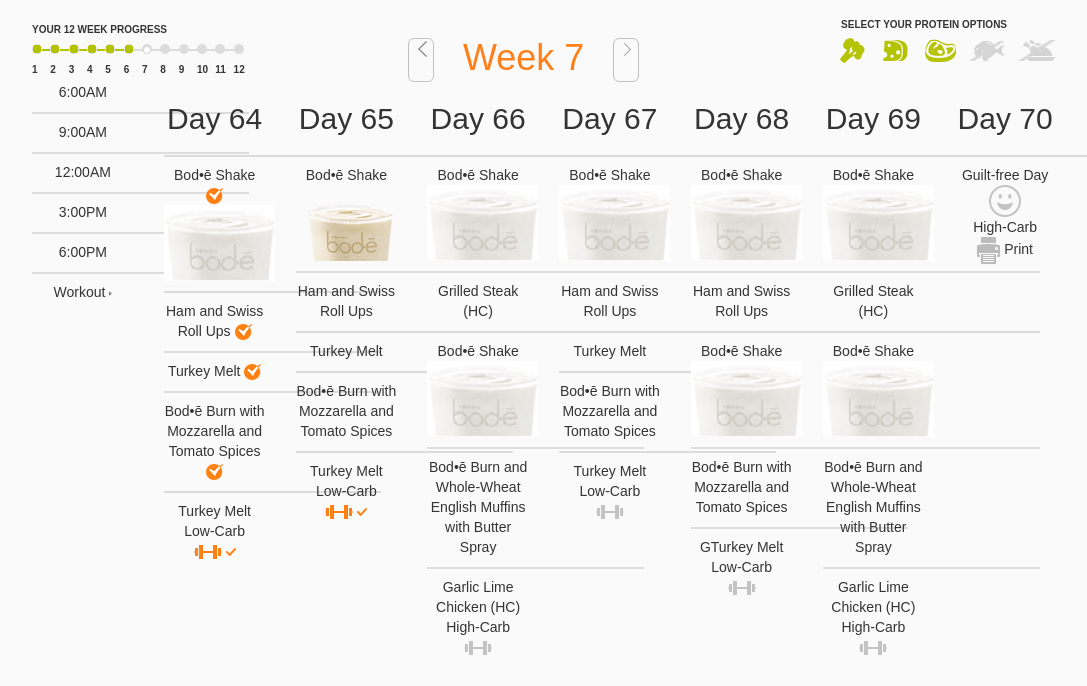
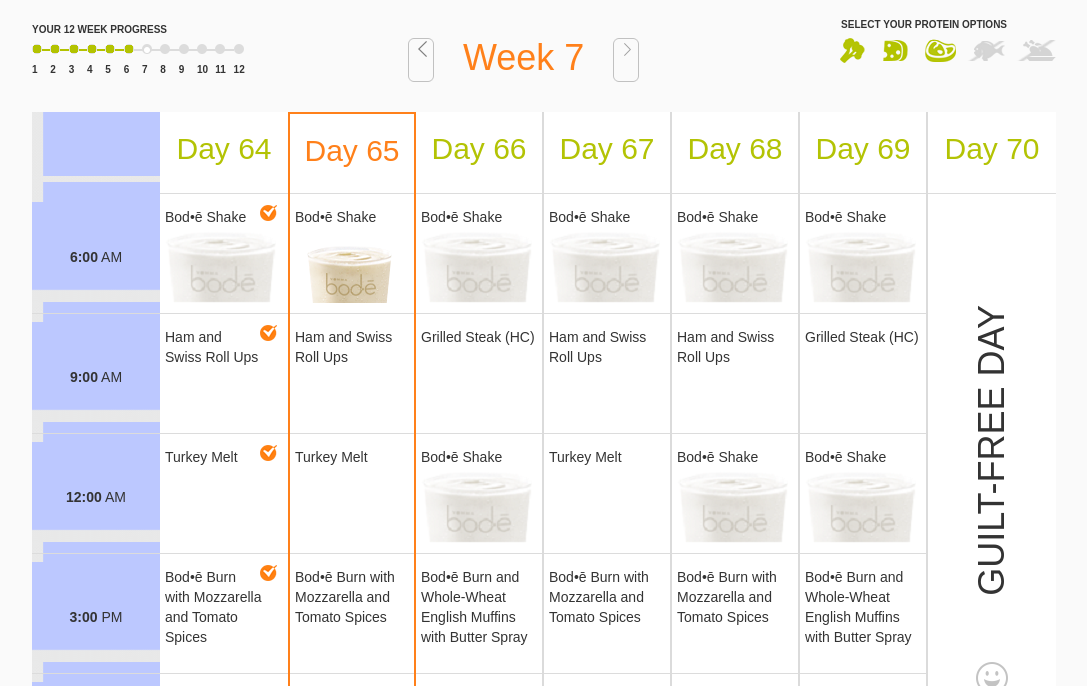
Before and after one commit to dceynowa/GetResponse_PSD_to_HTML, a plain HTML site: page index.html in a window 1280 px wide. Shown: the part 83-769 px from the top of the page, without its empty margins (96-1183 px from the left). Drawn offline with Linux system fonts and the light colour scheme; a small style sheet from the web is missing.

Commit message:
change section calendar

```diff
--- a/index.html
+++ b/index.html
@@ -119,54 +119,55 @@
 </section>
 
 <section id="calendar">
-    <div class="row text-center">
-        <div class="col-md-6">
-            <div class="row">
-                <div class="col-md-3" id="hours">
-                    <div class="wave_background"></div>
-                    <div class="wave_background">
-                        <span class="hour">6:00</span><span class="am">AM</span>
+    <div class="whole_week">
+        <div class="calendar text-center" id="hours">
+            <div class="wave_background which_day"></div>
+            <div class="wave_background border_in_calendar">
+            </div>
+            <div class="wave_background big_field_in_calendar">
+                <span class="hour">6:00</span><span class="am"> AM</span>
             </div>
             <div class="border_in_calendar wave_background">
                 <img src="img/border_bottom_in_calendar.png" alt="Border">
             </div>
-                    <div class="wave_background">
-                        <span class="hour">9:00</span><span class="am">AM</span>
+            <div class="wave_background big_field_in_calendar">
+                <span class="hour">9:00</span><span class="am"> AM</span>
             </div>
             <div class="border_in_calendar wave_background">
                 <img src="img/border_bottom_in_calendar.png" alt="Border">
             </div>
-                    <div class="wave_background">
-                        <span class="hour">12:00</span><span class="am">AM</span>
+            <div class="wave_background big_field_in_calendar">
+                <span class="hour">12:00</span><span class="am"> AM</span>
             </div>
             <div class="border_in_calendar wave_background">
                 <img src="img/border_bottom_in_calendar.png" alt="Border">
             </div>
-                    <div class="wave_background">
-                        <span class="hour">3:00</span><span class="pm">PM</span>
+            <div class="wave_background big_field_in_calendar">
+                <span class="hour">3:00</span><span class="pm"> PM</span>
             </div>
             <div class="border_in_calendar wave_background">
                 <img src="img/border_bottom_in_calendar.png" alt="Border">
             </div>
-                    <div class="wave_background">
-                        <span class="hour">6:00</span><span class="pm">PM</span>
+            <div class="wave_background big_field_in_calendar">
+                <span class="hour">6:00</span><span class="pm"> PM</span>
             </div>
+            <div class="wave_background small_field_id_calendar"></div>
             <div class="border_in_calendar wave_background">
                 <img src="img/border_bottom_in_calendar.png" alt="Border">
             </div>
-                    <div id="workout" class="wave_background">
+            <div id="workout" class="wave_background small_field_id_calendar">
                 <span>Workout</span>
                 <img src="img/small_arrow.png" alt="Small arrow">
             </div>
         </div>
-                <div class="col-md-3" id="day64">
+        <div class="calendar" id="day64">
             <div class="which_day">
                 <h2>Day 64</h2>
             </div>
             <div class="border_in_calendar">
                 <img src="img/border_bottom_in_calendar.png" alt="Border">
             </div>
-                    <div id="6am_day64">
+            <div id="6am_day64" class="big_field_in_calendar">
                 <span class="meal">Bod•ē Shake</span>
                 <img src="img/check_in_round.png" class="check_in_round" alt="Check">
                 <img src="img/shake.png" class="shake" alt="Shake">
@@ -174,257 +175,271 @@
             <div class="border_in_calendar">
                 <img src="img/border_bottom_in_calendar.png" alt="Border">
             </div>
-                    <div id="9am_day64">
-                        <span class="meal">Ham and Swiss Roll Ups</span>
+            <div id="9am_day64" class="big_field_in_calendar">
+                <span class="meal">Ham and <br> Swiss Roll Ups</span>
                 <img src="img/check_in_round.png" class="check_in_round" alt="Check">
             </div>
             <div class="border_in_calendar">
                 <img src="img/border_bottom_in_calendar.png" alt="Border">
             </div>
-                    <div id="12am_day64">
+            <div id="12am_day64" class="big_field_in_calendar">
                 <span class="meal">Turkey Melt</span>
                 <img src="img/check_in_round.png" class="check_in_round" alt="Check">
             </div>
             <div class="border_in_calendar">
                 <img src="img/border_bottom_in_calendar.png" alt="Border">
             </div>
-                    <div id="3pm_day64">
-                        <span class="meal">Bod•ē Burn with Mozzarella and Tomato Spices</span>
+            <div id="3pm_day64" class="big_field_in_calendar">
+                <span class="meal">Bod•ē Burn <br> with Mozzarella and Tomato Spices</span>
                 <img src="img/check_in_round.png" class="check_in_round" alt="Check">
             </div>
             <div class="border_in_calendar">
                 <img src="img/border_bottom_in_calendar.png" alt="Border">
             </div>
-                    <div id="6pm_day64">
+            <div id="6pm_day64" class="big_field_in_calendar">
                 <span class="meal">Turkey Melt</span>
             </div>
-                    <div class="wave_background">
+            <div class="wave_background small_field_id_calendar">
                 <span class="carb">Low-Carb</span>
             </div>
-                    <div class="wave_background">
+            <div class="border_in_calendar wave_background">
+                <img src="img/border_bottom_in_calendar.png" alt="Border">
+            </div>
+            <div class="wave_background small_field_id_calendar">
                 <img src="img/barbell_orange.png" class="barbell" alt="Barbell">
                 <img src="img/check_orange.png" class="check" alt="Check">
             </div>
         </div>
-                <div class="col-md-3 current_day" id="day65">
-                    <div class="which_day">
+        <div class="calendar current_day" id="day65">
+            <div class="which_day align-middle">
                 <h2>Day 65</h2>
             </div>
             <div class="border_in_calendar">
                 <img src="img/border_bottom_in_calendar.png" alt="Border">
             </div>
-                    <div id="6am_day65">
+            <div id="6am_day65" class="big_field_in_calendar">
                 <span class="meal">Bod•ē Shake</span>
                 <img src="img/shake_day_65.png" class="shake" alt="Shake">
             </div>
             <div class="border_in_calendar">
                 <img src="img/border_bottom_in_calendar.png" alt="Border">
             </div>
-                    <div id="9am_day65">
+            <div id="9am_day65" class="big_field_in_calendar">
                 <span class="meal">Ham and Swiss Roll Ups</span>
             </div>
             <div class="border_in_calendar">
                 <img src="img/border_bottom_in_calendar.png" alt="Border">
             </div>
-                    <div id="12am_day65">
+            <div id="12am_day65" class="big_field_in_calendar">
                 <span class="meal">Turkey Melt</span>
             </div>
             <div class="border_in_calendar">
                 <img src="img/border_bottom_in_calendar.png" alt="Border">
             </div>
-                    <div id="3pm_day65">
+            <div id="3pm_day65" class="big_field_in_calendar">
                 <span class="meal">Bod•ē Burn with Mozzarella and Tomato Spices</span>
             </div>
             <div class="border_in_calendar">
                 <img src="img/border_bottom_in_calendar.png" alt="Border">
             </div>
-                    <div id="6pm_day65">
+            <div id="6pm_day65" class="big_field_in_calendar">
                 <span class="meal">Turkey Melt</span>
             </div>
-                    <div class="wave_background">
+            <div class="wave_background small_field_id_calendar">
                 <span class="carb">Low-Carb</span>
             </div>
-                    <div class="wave_background">
+            <div class="border_in_calendar wave_background">
+                <img src="img/border_bottom_in_calendar.png" alt="Border">
+            </div>
+            <div class="wave_background small_field_id_calendar">
                 <img src="img/barbell_orange.png" class="barbell" alt="Barbell">
                 <img src="img/check_orange.png" class="check" alt="Check">
             </div>
         </div>
-                <div class="col-md-3" id="day66">
+        <div class="calendar" id="day66">
             <div class="which_day">
                 <h2>Day 66</h2>
             </div>
             <div class="border_in_calendar">
                 <img src="img/border_bottom_in_calendar.png" alt="Border">
             </div>
-                    <div id="6am_day66">
+            <div id="6am_day66" class="big_field_in_calendar">
                 <span class="meal">Bod•ē Shake</span>
                 <img src="img/shake.png" class="shake" alt="Shake">
             </div>
             <div class="border_in_calendar">
                 <img src="img/border_bottom_in_calendar.png" alt="Border">
             </div>
-                    <div id="9am_day66">
+            <div id="9am_day66" class="big_field_in_calendar">
                 <span class="meal">Grilled Steak (HC)</span>
             </div>
             <div class="border_in_calendar">
                 <img src="img/border_bottom_in_calendar.png" alt="Border">
             </div>
-                    <div id="12am_day66">
+            <div id="12am_day66" class="big_field_in_calendar">
                 <span class="meal">Bod•ē Shake</span>
                 <img src="img/shake.png" class="shake" alt="Shake">
             </div>
             <div class="border_in_calendar">
                 <img src="img/border_bottom_in_calendar.png" alt="Border">
             </div>
-                    <div id="3pm_day66">
+            <div id="3pm_day66" class="big_field_in_calendar">
                 <span class="meal">Bod•ē Burn and Whole-Wheat English Muffins with Butter Spray</span>
             </div>
             <div class="border_in_calendar">
                 <img src="img/border_bottom_in_calendar.png" alt="Border">
             </div>
-                    <div id="6pm_day66">
+            <div id="6pm_day66" class="big_field_in_calendar">
                 <span class="meal">Garlic Lime Chicken (HC)</span>
             </div>
-                    <div class="wave_background">
+            <div class="wave_background small_field_id_calendar">
                 <span class="carb">High-Carb</span>
             </div>
-                    <div class="wave_background">
+            <div class="border_in_calendar wave_background">
+                <img src="img/border_bottom_in_calendar.png" alt="Border">
+            </div>
+            <div class="wave_background small_field_id_calendar">
                 <img src="img/barbell_grey.png" class="barbell" alt="Barbell">
             </div>
         </div>
-            </div>
-        </div>
-        <div class="col-md-6">
-            <div class="row">
-                <div class="col-md-3" id="day67">
+        <div class="calendar" id="day67">
             <div class="which_day">
                 <h2>Day 67</h2>
             </div>
             <div class="border_in_calendar">
                 <img src="img/border_bottom_in_calendar.png" alt="Border">
             </div>
-                    <div id="6am_day67">
+            <div id="6am_day67" class="big_field_in_calendar">
                 <span class="meal">Bod•ē Shake</span>
                 <img src="img/shake.png" class="shake" alt="Shake">
             </div>
             <div class="border_in_calendar">
                 <img src="img/border_bottom_in_calendar.png" alt="Border">
             </div>
-                    <div id="9am_day67">
+            <div id="9am_day67" class="big_field_in_calendar">
                 <span class="meal">Ham and Swiss Roll Ups</span>
             </div>
             <div class="border_in_calendar">
                 <img src="img/border_bottom_in_calendar.png" alt="Border">
             </div>
-                    <div id="12am_day67">
+            <div id="12am_day67" class="big_field_in_calendar">
                 <span class="meal">Turkey Melt</span>
             </div>
             <div class="border_in_calendar">
                 <img src="img/border_bottom_in_calendar.png" alt="Border">
             </div>
-                    <div id="3pm_day67">
+            <div id="3pm_day67" class="big_field_in_calendar">
                 <span class="meal">Bod•ē Burn with Mozzarella and Tomato Spices</span>
             </div>
             <div class="border_in_calendar">
                 <img src="img/border_bottom_in_calendar.png" alt="Border">
             </div>
-                    <div id="6pm_day67">
+            <div id="6pm_day67" class="big_field_in_calendar">
                 <span class="meal">Turkey Melt</span>
             </div>
-                    <div class="wave_background">
+            <div class="wave_background small_field_id_calendar">
                 <span class="carb">Low-Carb</span>
             </div>
-                    <div class="wave_background">
+            <div class="border_in_calendar wave_background">
+                <img src="img/border_bottom_in_calendar.png" alt="Border">
+            </div>
+            <div class="wave_background small_field_id_calendar">
                 <img src="img/barbell_grey.png" class="barbell" alt="Barbell">
             </div>
         </div>
-                <div class="col-md-3" id="day68">
+        <div class="calendar" id="day68">
             <div class="which_day">
                 <h2>Day 68</h2>
             </div>
             <div class="border_in_calendar">
                 <img src="img/border_bottom_in_calendar.png" alt="Border">
             </div>
-                    <div id="6am_day68">
+            <div id="6am_day68" class="big_field_in_calendar">
                 <span class="meal">Bod•ē Shake</span>
                 <img src="img/shake.png" class="shake" alt="Shake">
             </div>
             <div class="border_in_calendar">
                 <img src="img/border_bottom_in_calendar.png" alt="Border">
             </div>
-                    <div id="9am_day68">
+            <div id="9am_day68" class="big_field_in_calendar">
                 <span class="meal">Ham and Swiss Roll Ups</span>
             </div>
             <div class="border_in_calendar">
                 <img src="img/border_bottom_in_calendar.png" alt="Border">
             </div>
-                    <div id="12am_day68">
+            <div id="12am_day68" class="big_field_in_calendar">
                 <span class="meal">Bod•ē Shake</span>
                 <img src="img/shake.png" class="shake" alt="Shake">
             </div>
             <div class="border_in_calendar">
                 <img src="img/border_bottom_in_calendar.png" alt="Border">
             </div>
-                    <div id="3pm_day68">
+            <div id="3pm_day68" class="big_field_in_calendar">
                 <span class="meal">Bod•ē Burn with Mozzarella and Tomato Spices</span>
             </div>
             <div class="border_in_calendar">
                 <img src="img/border_bottom_in_calendar.png" alt="Border">
             </div>
-                    <div id="6pm_day68">
+            <div id="6pm_day68" class="big_field_in_calendar">
                 <span class="meal">GTurkey Melt</span>
             </div>
-                    <div class="wave_background">
+            <div class="wave_background small_field_id_calendar">
                 <span class="carb">Low-Carb</span>
             </div>
-                    <div class="wave_background">
+            <div class="border_in_calendar wave_background">
+                <img src="img/border_bottom_in_calendar.png" alt="Border">
+            </div>
+            <div class="wave_background small_field_id_calendar">
                 <img src="img/barbell_grey.png" class="barbell" alt="Barbell">
             </div>
         </div>
-                <div class="col-md-3" id="day69">
+        <div class="calendar" id="day69">
             <div class="which_day">
                 <h2>Day 69</h2>
             </div>
             <div class="border_in_calendar">
                 <img src="img/border_bottom_in_calendar.png" alt="Border">
             </div>
-                    <div id="6am_day69">
+            <div id="6am_day69" class="big_field_in_calendar">
                 <span class="meal">Bod•ē Shake</span>
                 <img src="img/shake.png" class="shake" alt="Shake">
             </div>
             <div class="border_in_calendar">
                 <img src="img/border_bottom_in_calendar.png" alt="Border">
             </div>
-                    <div id="9am_day69">
+            <div id="9am_day69" class="big_field_in_calendar">
                 <span class="meal">Grilled Steak (HC)</span>
             </div>
             <div class="border_in_calendar">
                 <img src="img/border_bottom_in_calendar.png" alt="Border">
             </div>
-                    <div id="12am_day69">
+            <div id="12am_day69" class="big_field_in_calendar">
                 <span class="meal">Bod•ē Shake</span>
                 <img src="img/shake.png" class="shake" alt="Shake">
             </div>
             <div class="border_in_calendar">
                 <img src="img/border_bottom_in_calendar.png" alt="Border">
             </div>
-                    <div id="3pm_day69">
+            <div id="3pm_day69" class="big_field_in_calendar">
                 <span class="meal">Bod•ē Burn and Whole-Wheat English Muffins with Butter Spray</span>
             </div>
             <div class="border_in_calendar">
                 <img src="img/border_bottom_in_calendar.png" alt="Border">
             </div>
-                    <div id="6pm_day69">
+            <div id="6pm_day69" class="big_field_in_calendar">
                 <span class="meal">Garlic Lime Chicken (HC)</span>
             </div>
-                    <div class="wave_background">
+            <div class="wave_background small_field_id_calendar">
                 <span class="carb">High-Carb</span>
             </div>
-                    <div class="wave_background">
+            <div class="border_in_calendar wave_background">
+                <img src="img/border_bottom_in_calendar.png" alt="Border">
+            </div>
+            <div class="wave_background small_field_id_calendar">
                 <img src="img/barbell_grey.png" class="barbell" alt="Barbell">
             </div>
         </div>
-                <div class="col-md-3" id="day70">
+        <div class="calendar" id="day70">
             <div class="which_day">
                 <h2>Day 70</h2>
             </div>
@@ -432,17 +447,12 @@
                 <img src="img/border_bottom_in_calendar.png" alt="Border">
             </div>
             <div id="from_6am_to_6pm_day70">
-                        <span>Guilt-free Day</span>
+                <div id="text_rotate"><span><h1>Guilt-free Day</h1></span></div>
                 <img src="img/happy.png" alt="Happy">
             </div>
-                    <div class="wave_background">
-                        <span class="carb">High-Carb</span>
-                    </div>
-                    <div class="wave_background" id="print">
-                        <img src="img/print.png" alt="Barbell">
+            <div class="wave_background text-center" id="print">
+                <img src="img/print.png" alt="Print">
                 <span>Print</span>
-                    </div>
-                </div>
             </div>
         </div>
     </div>
--- a/scss/style.scss
+++ b/scss/style.scss
@@ -4,6 +4,7 @@
 
 $main-font: 'font73655', sans-serif; /*font HelveticaNeueLStd Roman*/
 $menu-font-color: #FF801A;
+$name_of_day_color: #b3c304;
 * {
   margin: 0;
   padding: 0;
@@ -190,14 +191,139 @@ div #protein_options {
   background-size: 100% 150%;
 }
 
+/*section calendar*/
+#calendar {
+  margin-top: 30px;
+}
+
+.whole_week {
+  max-width: 1024px;
+  width: 100%;
+  display: flex;
+  flex-direction: row;
+  justify-content: space-around;
+}
+
+.calendar {
+  width: 12.5%;
+  align-self: flex-start;
+  background: #fff;
+}
+
+.which_day {
+  height: 50px;
+  line-height: 50px;
+}
+div.wave_background.which_day {
+  height: 70px;
+}
+
+.which_day h2 {
+  text-align: center;
+}
+.hour {
+  font-weight: bold;
+}
 
 
 
-#calendar {
+.wave_background {
+  background: #bcc8ff url("../img/background_wave.png") no-repeat center center fixed;
+  -webkit-background-size: cover;
+  -moz-background-size: cover;
+  -o-background-size: cover;
+  background-size: cover;
+}
 
+.big_field_in_calendar {
+  height: 100px;
+  padding: 5px;
+  padding-bottom: 0px;
+  position: relative;
+}
+
+div.wave_background.big_field_in_calendar {
+  line-height: 100px;
+}
+
+.small_field_id_calendar {
+  height: 40px;
+  line-height: 40px;
+  text-align: center;
+}
+
+.border_in_calendar {
+  height: 20px;
+}
+
+.border_in_calendar img {
+  width: 100%;
+  max-width: 128px;
+}
+
+#from_6am_to_6pm_day70 {
+  height: 560px;
+}
+
+#from_6am_to_6pm_day70 img {
+  display: block;
+  position: relative;
+  top: 390px;
+  margin-left: auto;
+  margin-right: auto;
+}
+
+#text_rotate {
+  -webkit-transform: rotate(270deg);
+  -moz-transform: rotate(270deg);
+  -ms-transform: rotate(270deg);
+  -o-transform: rotate(270deg);
+  transform: rotate(270deg);
+}
+
+#from_6am_to_6pm_day70 h1 {
+  text-transform: uppercase;
+  white-space: nowrap;
+  position: relative;
+  right: 290px;
+}
+
+#print {
+  height: 100px;
+  line-height: 100px;
+}
+
+#day65 {
+  box-sizing: border-box;
+  border: 2px solid #ff801a;
+}
+.which_day h2 {
+  color: $name_of_day_color;
+}
+.current_day h2 {
+  color: $menu-font-color;
 }
 
 
+
+#day65 .which_day {
+  height: 48px;
+}
+
+#day65 .small_field_id_calendar:last-child {
+  height: 38px;
+}
+
+#day66, #day67, #day68, #day69 {
+  box-sizing: border-box;
+  border-right: 2px solid #dbdbdb;
+}
+
+img.check_in_round {
+  position: absolute;
+  right: 11px;
+  top: 3px;
+}
 #offers {
   display: none;
 }
```
Also changed, not shown: css/style.css. Lines whose indentation alone changed are shown as unchanged.
